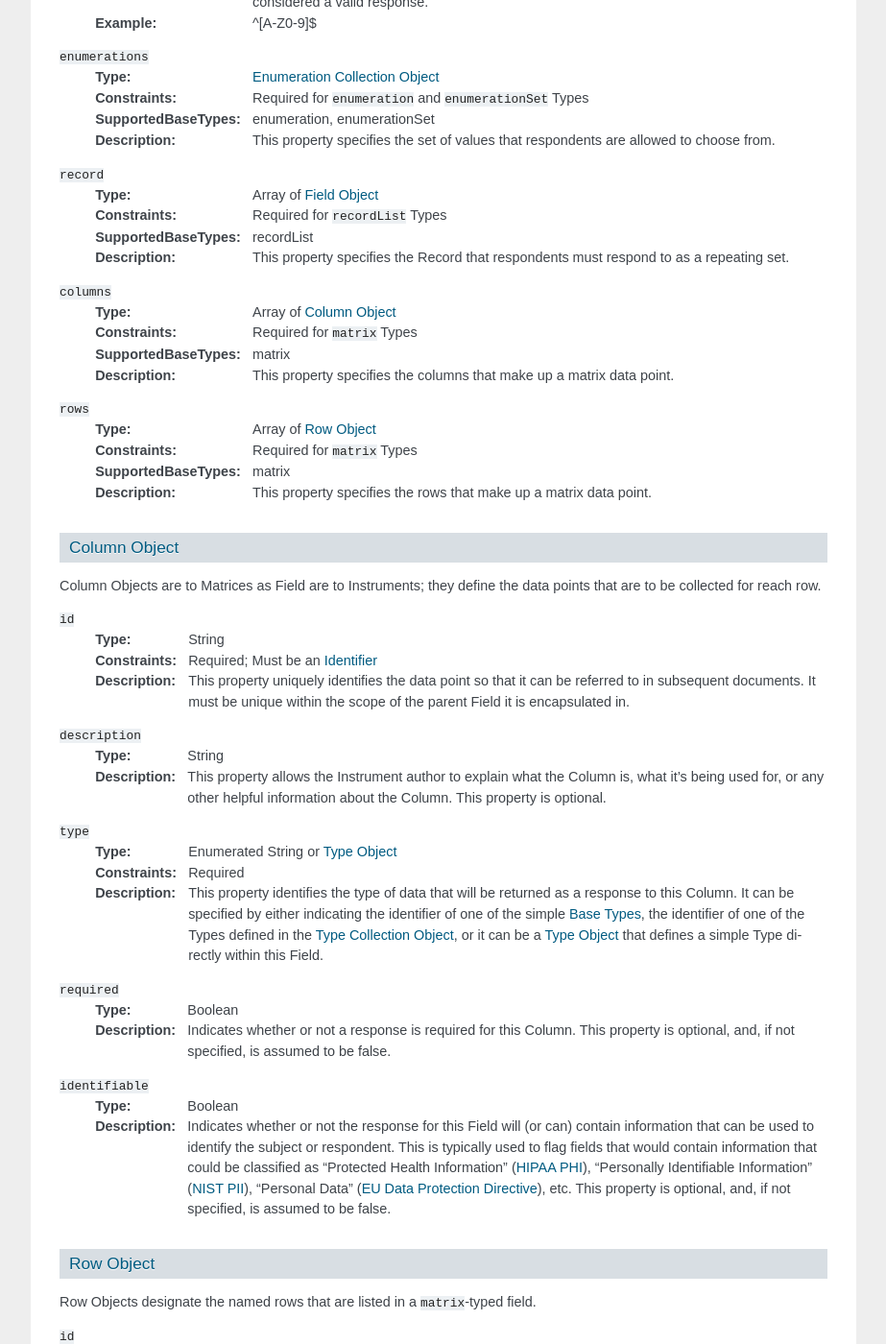
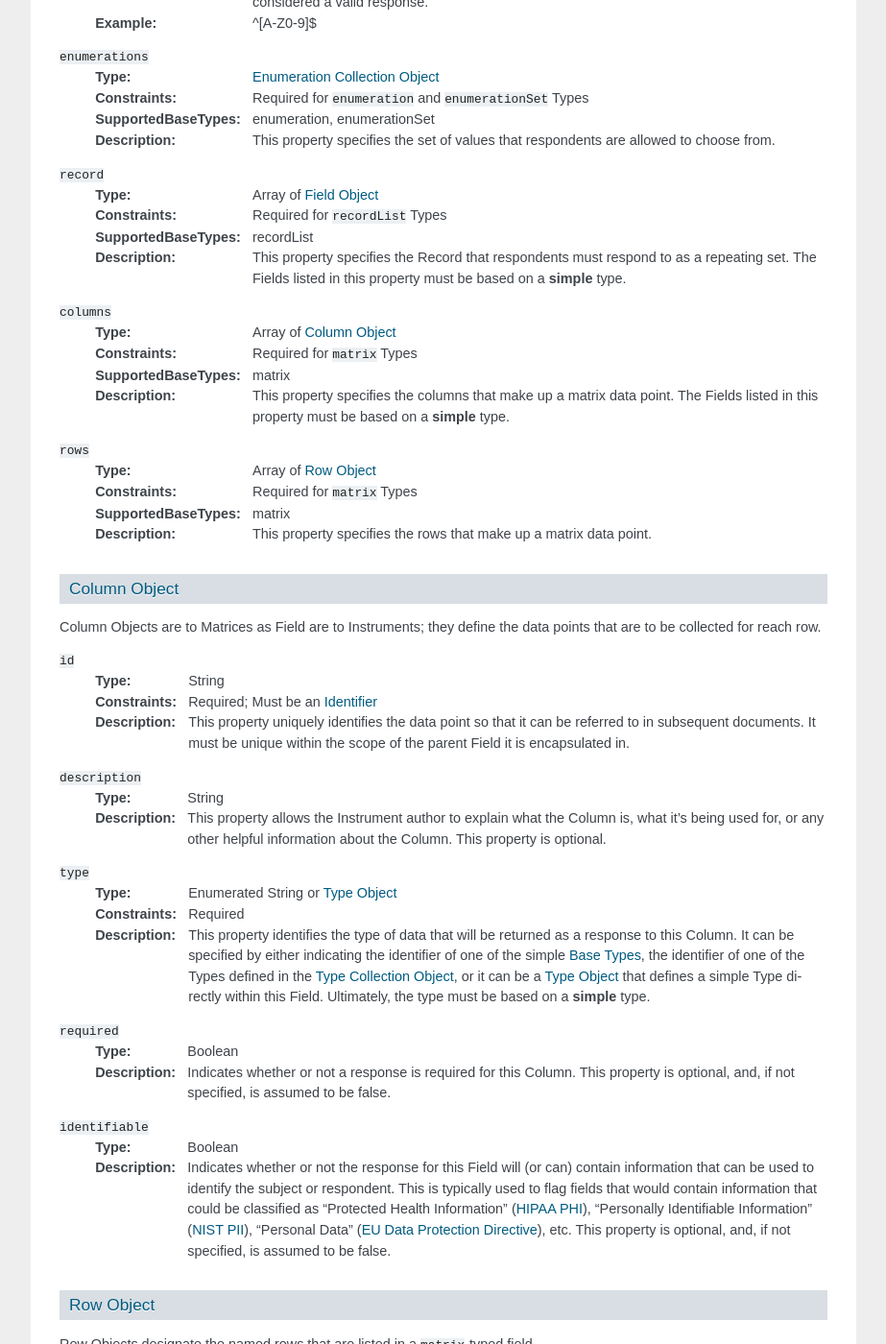
Before and after one commit to prometheusresearch/rios, a Sphinx documentation site: the page built from docs/source/instrument_specification.rst, in a window 1280 px wide and 1400 px high, scrolled down 3936 px. Shown: the whole window at 96% size, without its empty margins (198-1121 px from the left). Built offline with Sphinx 7.4.7, drawn with Linux system fonts in a browser that asks for light colours; some of the changed text lies outside the part shown.

Commit message:
Clarified that the complex types can only contain simple types

```diff
--- a/docs/source/instrument_specification.rst
+++ b/docs/source/instrument_specification.rst
@@ -249,14 +249,16 @@ the author to place additional restrictions or constraints on the data.
     :Constraints: Required for ``recordList`` Types
     :SupportedBaseTypes: recordList
     :Description: This property specifies the Record that respondents must
-                  respond to as a repeating set.
+                  respond to as a repeating set. The Fields listed in this
+                  property must be based on a **simple** type.
 
 ``columns``
     :Type: Array of `Column Object`_
     :Constraints: Required for ``matrix`` Types
     :SupportedBaseTypes: matrix
     :Description: This property specifies the columns that make up a matrix
-                  data point.
+                  data point. The Fields listed in this property must be based
+                  on a **simple** type.
 
 ``rows``
     :Type: Array of `Row Object`_
@@ -294,7 +296,8 @@ data points that are to be collected for reach row.
                   either indicating the identifier of one of the simple `Base
                   Types`_, the identifier of one of the Types defined in the
                   `Type Collection Object`_, or it can be a `Type Object`_ that
-                  defines a simple Type directly within this Field.
+                  defines a simple Type directly within this Field. Ultimately,
+                  the type must be based on a **simple** type.
 
 ``required``
     :Type: Boolean
@@ -367,9 +370,9 @@ dateTime        simple  A string value representing the time on a specific date.
                         be formatted as an `ISO 8601`_ extended format date and time
                         combination (YYYY-MM-DDTHH:MM:SS).
 recordList      complex An array of multiple-response collections, where each element
-                        in the array is the same set of Fields being responded to
+                        in the array is the same set of simple Fields being responded to
                         multiple times.
-matrix          complex A multi-value grid that presents the same Fields (columns) for
+matrix          complex A multi-value grid that presents the same simple Fields (columns) for
                         every record (row).
 =============== ======= ===========
 
```
Also changed, not shown: other parts of docs/source/instrument_specification.rst (+2 -2 lines).
